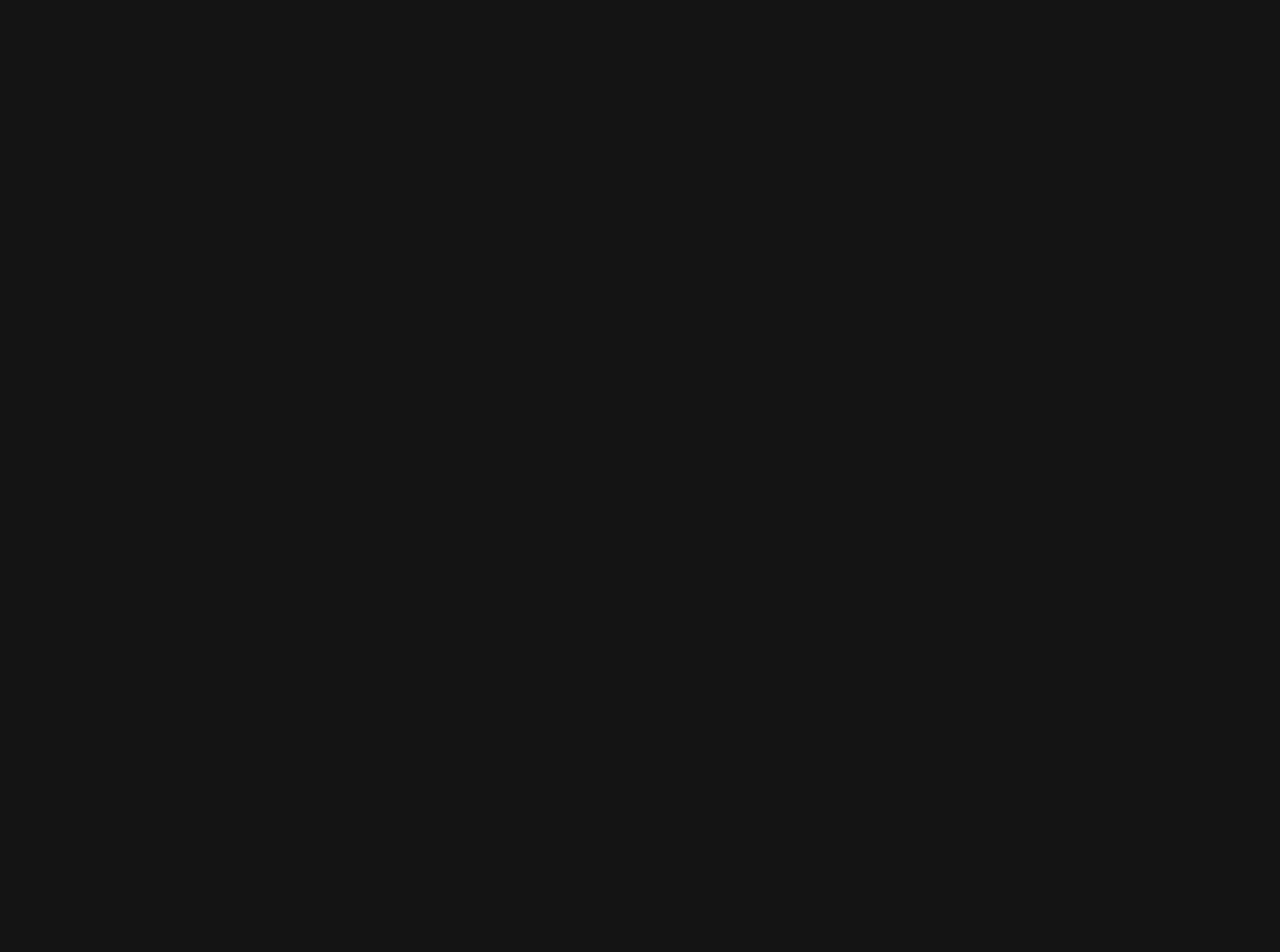
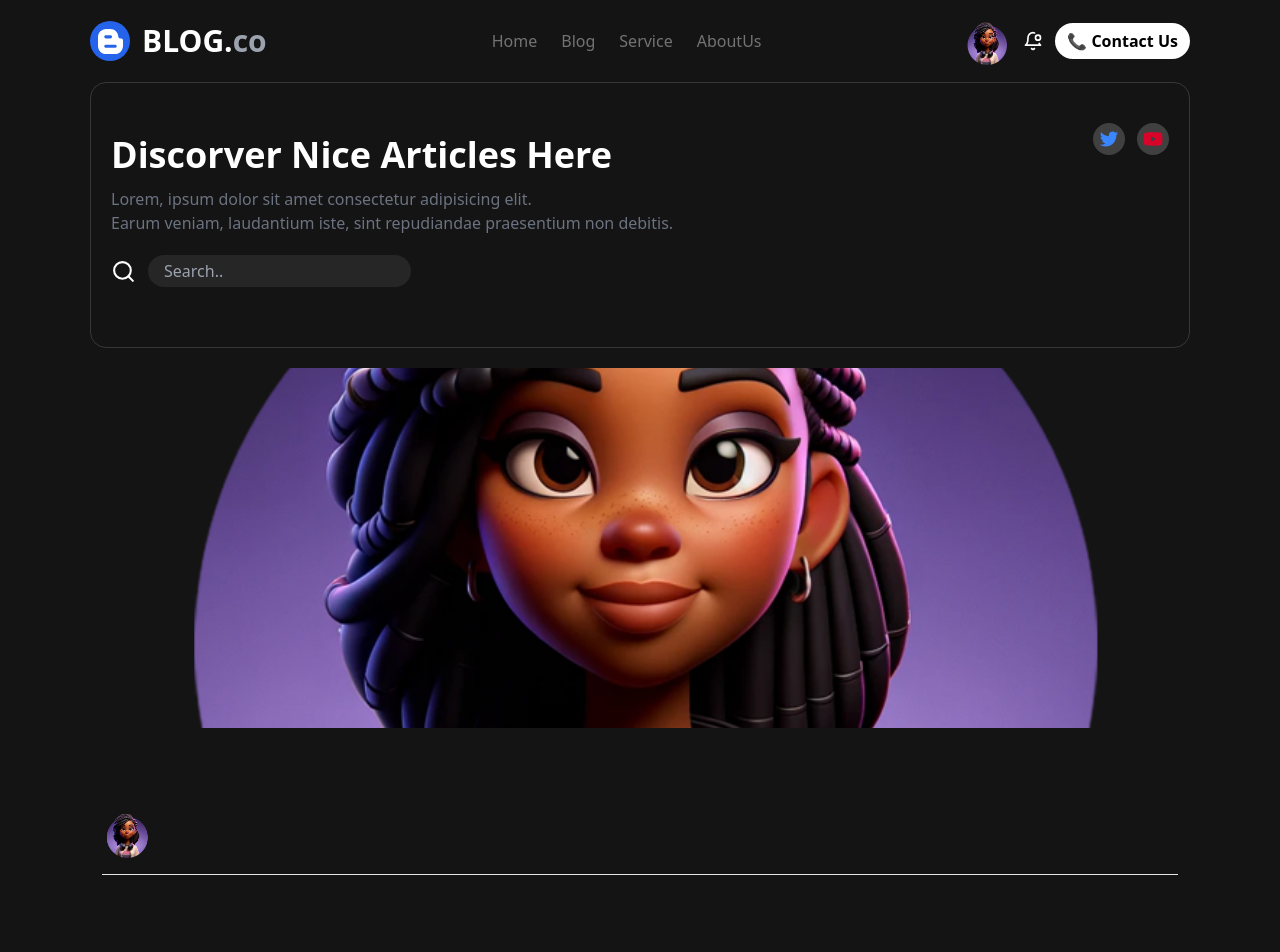
Before and after one commit to senethmendis/mern-blog-web-app, a React (Vite) app in the folder client/: page /viewblog/1 in a window 1280 px wide. Before the commit this address had no page. Shown: the top 952 px of the page. Before the commit the page ends 800 px from the top, so only its background shows below. Built offline with nearby package versions, Linux system fonts and the light colour scheme.

Commit message:
viewblog page added

```diff
--- a/client/src/App.jsx
+++ b/client/src/App.jsx
@@ -3,6 +3,7 @@ import AddBlog from "./pages/AddBlog";
 import HomePage from "./pages/HomePage";
 import DeleteBlog from "./pages/DeleteBlog";
 import Profile from "./pages/Profile";
+import ViewBlog from "./pages/ViewBlog";
 
 function App() {
   return (
@@ -12,6 +13,7 @@ function App() {
         <Route path="/addblog" element={<AddBlog />} />
         <Route path="/deleteblog" element={<DeleteBlog />} />
         <Route path="/profile" element={<Profile />} />
+        <Route path="/viewblog/:blogObj" element={<ViewBlog />} />
         {/* <Route path="/profile" element={<Profile />} /> */}
       </Routes>
     </>
--- a/client/src/components/ArticalBanner.jsx
+++ b/client/src/components/ArticalBanner.jsx
@@ -1,11 +1,11 @@
 import React from "react";
 import { ArticalBg } from "../assets";
 
-const ArticalBanner = () => {
+const ArticalBanner = ({ variableImg, imgPath }) => {
   return (
-    <section className="w-full h-[400px] object-cover py-5">
+    <section className="max-w-[1100px] mx-auto h-[400px] object-cover py-5">
       <img
-        src={ArticalBg}
+        src={variableImg ? imgPath : ArticalBg}
         alt="artical bg"
         className="w-full h-full bg-cover object-cover rounded-3xl"
       />
--- a/client/src/components/BlogCard.jsx
+++ b/client/src/components/BlogCard.jsx
@@ -1,4 +1,5 @@
 import React from "react";
+import { Link } from "react-router-dom";
 
 const BlogCard = ({
   blogImg,
@@ -7,9 +8,10 @@ const BlogCard = ({
   description,
   isDel,
   onClickDelete,
+  blogObj,
 }) => {
   return (
-    <div className="w-full md:scale-[85%] md:hover:scale-90 transition-all duration-100">
+    <div className="flex flex-col w-full md:scale-[85%] md:hover:scale-90 transition-all duration-100">
       <img src={blogImg} alt="blogimg" className="rounded-2xl" />
       <h3 className="text-2xl font-semibold capitalize py-2">{title}</h3>
       <p className="text-lg text-neutral-600">{description}</p>
@@ -22,7 +24,12 @@ const BlogCard = ({
           </button>
         </div>
       ) : (
-        <button className="sub-btn">Read More</button>
+        <Link
+          to={`/viewblog/${encodeURIComponent(JSON.stringify(blogObj))}`}
+          className="sub-btn"
+        >
+          Read More
+        </Link>
       )}
     </div>
   );
--- a/client/src/components/BlogPostGrid.jsx
+++ b/client/src/components/BlogPostGrid.jsx
@@ -29,6 +29,7 @@ const BlogPostGrid = () => {
           description={blog.title}
           timestamp={blog.timestamp}
           title={blog.title}
+          blogObj={blog}
         />
       ))}
     </section>
--- a/client/src/components/Header.jsx
+++ b/client/src/components/Header.jsx
@@ -4,7 +4,7 @@ import { FaYoutube } from "react-icons/fa";
 import { FiSearch } from "react-icons/fi";
 import ArticalBanner from "../components/ArticalBanner";
 
-const Header = ({ isBannerVisible }) => {
+const Header = ({ isBannerVisible, secondBannerImg }) => {
   return (
     <>
       <header className="max-w-[1100px] mx-auto">
@@ -39,7 +39,9 @@ const Header = ({ isBannerVisible }) => {
           </div>
         </div>
       </header>
-      {isBannerVisible && <ArticalBanner />}
+      {isBannerVisible && (
+        <ArticalBanner variableImg={true} imgPath={secondBannerImg} />
+      )}
     </>
   );
 };
--- a/client/src/index.css
+++ b/client/src/index.css
@@ -30,7 +30,7 @@ section {
 }
 
 .sub-btn {
-  @apply font-semibold w-full hover:bg-blue-700 bg-neutral-900 border border-white/15 py-2 rounded-full my-3;
+  @apply font-semibold w-full flex justify-center items-center hover:bg-blue-700 bg-neutral-900 border border-white/15 py-2 rounded-full my-3;
 }
 .del-btn {
   @apply font-semibold w-full hover:bg-red-700 bg-neutral-900 border border-white/15 py-2 rounded-full my-3;
--- a/client/src/pages/AddBlog.jsx
+++ b/client/src/pages/AddBlog.jsx
@@ -95,7 +95,7 @@ const AddBlog = () => {
             cols="30"
             rows="10"
           ></textarea>
-          <input type="file" />
+          <input type="file" name="avatar" />
           <button type="submit" className="sub-btn ">
             Post Blog
           </button>
--- a/client/src/pages/DeleteBlog.jsx
+++ b/client/src/pages/DeleteBlog.jsx
@@ -1,4 +1,4 @@
-import React, { useEffect, useState } from "react";
+import { useEffect, useState } from "react";
 import BlogCard from "../components/BlogCard";
 import { blogImg } from "../assets";
 import Header from "../components/Header";
@@ -38,7 +38,7 @@ const DeleteBlog = () => {
   return (
     <section>
       <Header />
-      <div className="grid grid-cols-1 md:grid-cols-2 lg:grid-cols-3 gap-3">
+      <div className="max-w-[1100px] mx-auto grid grid-cols-1 md:grid-cols-2 lg:grid-cols-3 gap-3">
         {blogData.map((blog) => (
           <BlogCard
             key={blog._id}
--- a/client/src/pages/HomePage.jsx
+++ b/client/src/pages/HomePage.jsx
@@ -1,4 +1,3 @@
-import React from "react";
 import Header from "../components/Header";
 import BlogPostGrid from "../components/BlogPostGrid";
 import { NewsLetter } from "../components/NewsLetter";
--- /dev/null
+++ b/client/src/pages/ViewBlog.jsx
@@ -0,0 +1,28 @@
+import React from "react";
+import { useParams } from "react-router-dom";
+import Header from "../components/Header";
+import { Avatar } from "../assets";
+import { Footer } from "../components/Footer";
+
+const ViewBlog = () => {
+  const { blogObj } = useParams();
+  const newObj = JSON.parse(decodeURIComponent(blogObj));
+  console.log(newObj);
+  return (
+    <section>
+      <Header isBannerVisible={true} secondBannerImg={Avatar} />
+      <div className="max-w-[1100px] mx-auto flex flex-col px-3 gap-4 py-5">
+        <h1 className="text-4xl font-semibold py-3">{newObj.title}</h1>
+        <div className="flex gap-5 flex-row justify-start items-center">
+          <img src={Avatar} alt="avatar" className="w-[50px]" />
+          <h3 className="text-xl capitalize">{newObj.author}</h3>
+        </div>
+        <hr className="py-2" />
+        <p className="text-2xl py-4">{newObj.description}</p>
+      </div>
+      <Footer />
+    </section>
+  );
+};
+
+export default ViewBlog;
```
Also changed, not shown: 3 other files (tests, documents, lock files or other folders).
